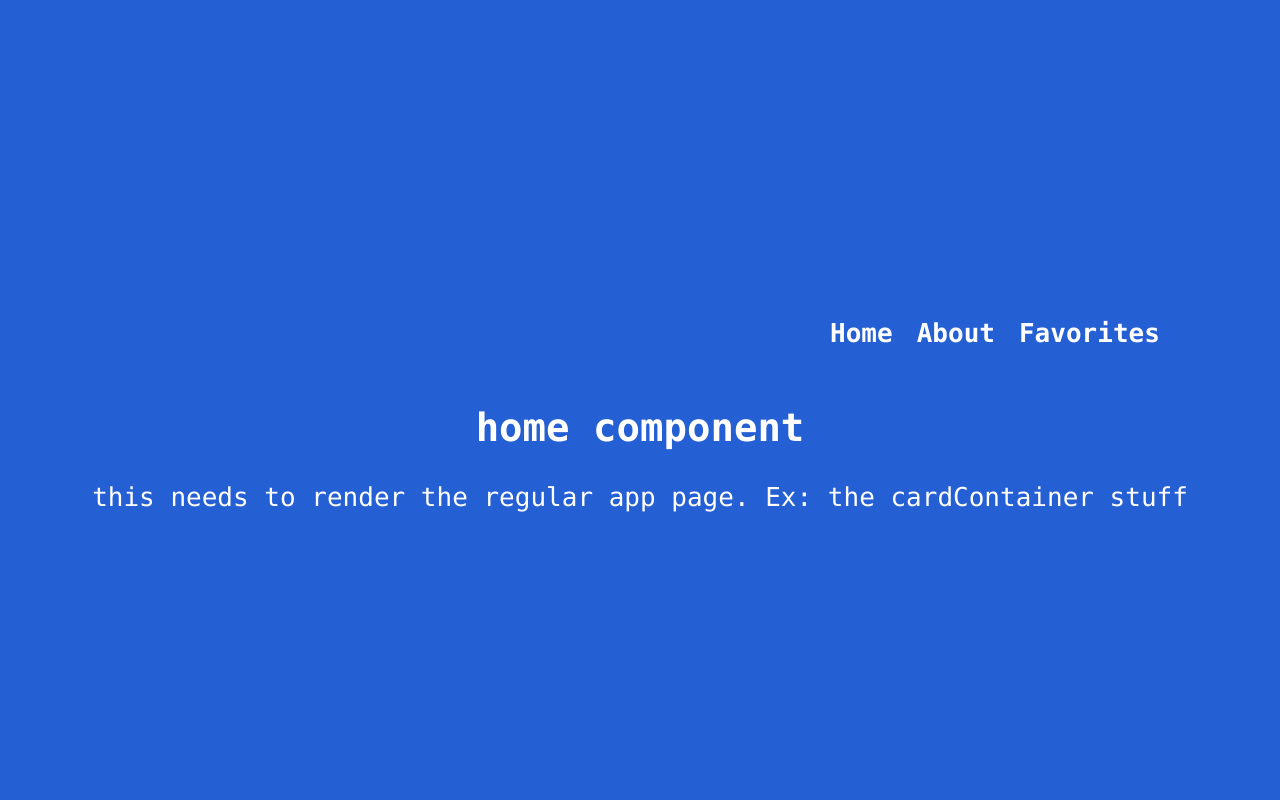
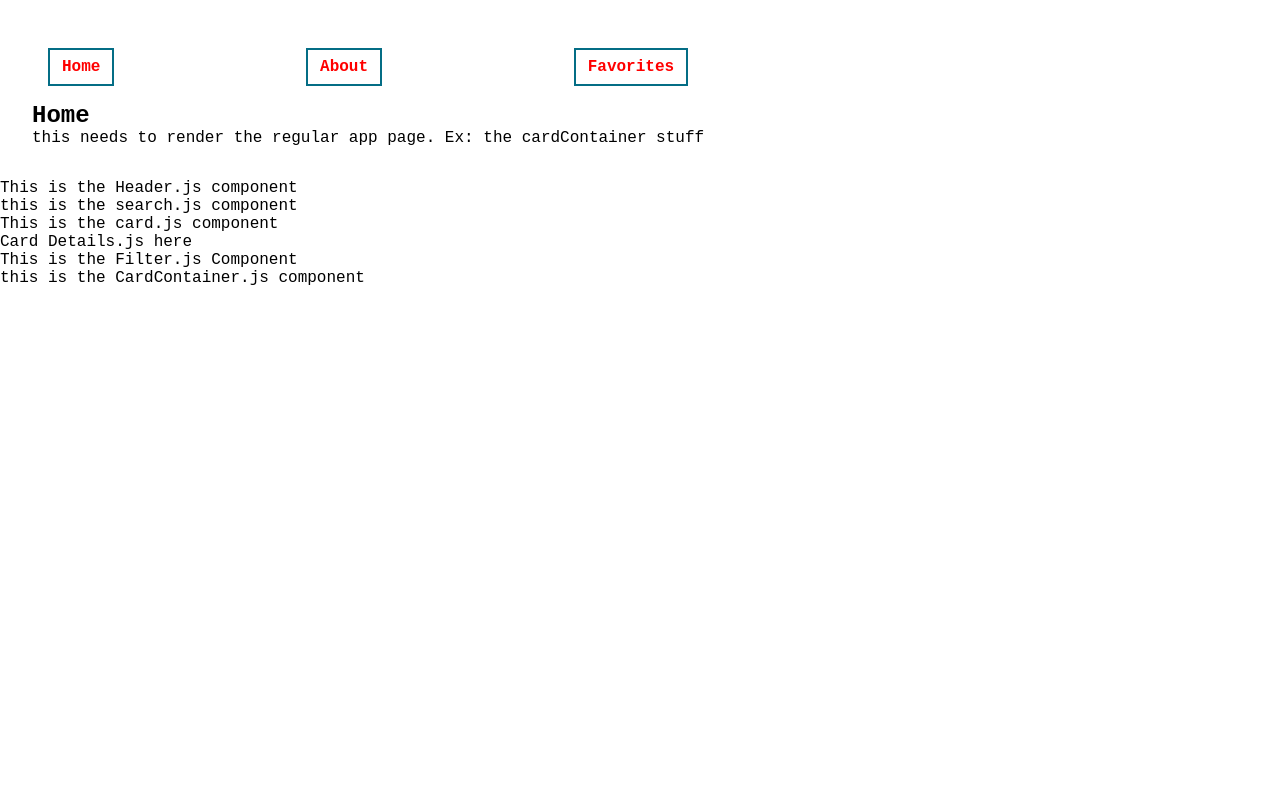
Before and after one commit to brooke-dev/phase-2-project, a React (Create React App) app in the folder project2/: page / in a window 1280 px wide. Shown: the top 800 px of the page. Built offline with nearby package versions, Linux system fonts and the light colour scheme.

Commit message:
finished nav bar but needing new CSS soon

```diff
--- a/project2/src/App/App.css
+++ b/project2/src/App/App.css
@@ -1,4 +1,4 @@
-.App {
+/* .App {
   text-align: center;
   font-family: 'Lucida Console'
 }
@@ -10,7 +10,7 @@
 }
 
 .App-header {
-  background-color: #255fd4;
+  background-color: rgb(177, 14, 14);
   min-height: 100vh;
   display: flex;
   flex-direction: column;
@@ -31,4 +31,331 @@
   to {
     transform: rotate(360deg);
   }
+} */
+
+:root {
+  --turquoise: red;
+  --mid-turquoise: #14d5c9;
+  --dark-turquoise: #046d85;
+  --black: white;
+  --white: black;
+  --grey: #d6e2e7;
+  --dark-grey: #7f8a8e;
+  --yellow: #f9c51a;
+  --orange: #ff5c00;
+  --fuschia: #e80352;
+  --blue: #338fff;
+  --blue-dark: #145cb3;
+  --purple: #cda2ff;
+  --green: #00ef7c;
+  --color: var(--white);
+  --background: var(--black);
+  --primary: var(--turquoise);
 }
+* {
+  padding: 0;
+  margin: 0;
+  box-sizing: border-box;
+}
+
+body {
+  font-family: "Fira Code", monospace;
+  font-size: 16px;
+  color: var(--color);
+  background-color: var(--background);
+}
+
+.App {
+  color: var(--color);
+  background-color: var(--background);
+  min-height: 100vh;
+}
+
+.App.light {
+  --color: var(--black);
+  --background: var(--white);
+  --primary: var(--dark-turquoise);
+}
+
+section {
+  padding: 2rem;
+  display: flex;
+  flex-direction: column;
+  align-items: center;
+}
+
+/* buttons */
+button, .button {
+  appearance: auto;
+  padding: 0.5rem 0.75rem;
+  border: none;
+  font: inherit;
+  font-weight: 600;
+  color: inherit;
+  cursor: pointer;
+  color: var(--primary);
+  background-color: var(--background);
+  border: 2px solid var(--dark-turquoise);
+  transition: background-color 0.2s;
+}
+
+button.active,
+button:focus,
+button:hover,
+.button.active,
+.button:focus,
+.button:hover {
+  outline: none;
+  color: var(--background);
+  background-color: var(--primary);
+  border: 2px solid var(--primary);
+}
+
+button:disabled,
+.button:disabled {
+  cursor: not-allowed;
+  color: var(--dark-grey);
+  background-color: var(--grey);
+}
+
+button.blue,
+.button.blue {
+  border: 2px solid var(--blue-dark);
+  color: var(--blue);
+}
+
+button.blue.active,
+button.blue:focus,
+button.blue:hover,
+.button.blue.active,
+.button.blue:focus,
+.button.blue:hover {
+  color: var(--white);
+  background-color: var(--blue);
+  border: 2px solid var(--blue);
+}
+
+/* links */
+a {
+  color: var(--color);
+  border-bottom: 1px solid var(--color);
+  text-decoration: none;
+}
+
+a:hover {
+  background-color: var(--blue);
+  border-bottom: 1px solid var(--blue);
+}
+
+/* header */
+header {
+  padding: 1rem;
+  display: flex;
+  justify-content: space-between;
+  align-content: center;
+}
+
+/* .logo {
+  color: var(--turquoise);
+  font-size: 1.25em;
+  font-family: Helvetica;
+  margin-right: 0.5rem;
+} */
+
+/* forms */
+.form {
+  display: flex;
+  flex-direction: column;
+  width: 500px;
+  margin: 0 auto;
+  border: 2px solid var(--dark-turquoise);
+  padding: 1.75rem;
+}
+
+.form h3 {
+  margin-bottom: 1rem;
+}
+
+input,
+textarea,
+select {
+  margin-top: 0.25rem;
+  margin-bottom: 1rem;
+  padding: 0.5rem;
+  border: none;
+  font-size: 1.25rem;
+  font-weight: bold;
+  transition: all 0.3s;
+  border: 2px solid var(--color);
+}
+
+input:focus,
+textarea:focus,
+select:focus {
+  outline: none;
+  border: 2px solid var(--primary);
+}
+
+.form button[type="submit"] {
+  width: 50%;
+  cursor: pointer;
+}
+
+/* Filter */
+.filter {
+  display: flex;
+  flex-wrap: wrap;
+  justify-content: center;
+  padding: 1rem;
+}
+
+.filter .button, .filter button {
+  margin: 0 0.5rem;
+}
+
+/* cards */
+.cards {
+  margin: 0 auto;
+  list-style: none;
+  width: 100%;
+  display: grid;
+  grid-template-columns: repeat(auto-fill, minmax(250px, 1fr));
+  gap: 1.5rem;
+}
+
+.card {
+  max-width: 400px;
+  display: grid;
+  grid-template-rows: auto 1fr auto;
+  border: 2px solid var(--dark-turquoise);
+}
+
+@media screen and (max-width: 588px) {
+  .card {
+    display: block;
+    max-width: inherit;
+  }
+}
+
+.card .image {
+  max-height: 200px;
+  overflow: hidden;
+  position: relative;
+}
+
+.card .image img {
+  width: 100%;
+  height: 175px;
+  object-fit: cover;
+}
+
+.card > a {
+  border-bottom: none;
+}
+
+.card > a:hover {
+  border-bottom: none;
+  background-color: transparent;
+}
+
+.card .image .claps {
+  color: transparent;
+  text-shadow: 0 0 0 var(--primary);
+  position: absolute;
+  top: 10px;
+  right: 10px;
+}
+
+.card .image .claps:focus,
+.card .image .claps:hover {
+  color: transparent;
+  text-shadow: 0 0 0 var(--background);
+}
+
+.card .details {
+  margin: 0.5rem;
+}
+
+.card .details h4 {
+  margin: 0.5rem 0;
+}
+
+.card .details p {
+  margin: 0.5rem 0;
+}
+
+.card .extra {
+  margin: 0.5rem;
+}
+
+.card .extra {
+  display: flex;
+  justify-content: space-between;
+}
+
+.manage .button, .manage button {
+  margin-left: 0.25em;
+}
+
+.badge {
+  display: inline-block;
+  padding: 0.25rem 0.5rem;
+  border-radius: 4px;
+  margin: 0.25rem;
+}
+
+.badge.blue {
+  background-color: var(--blue);
+  border: 2px solid var(--blue-dark);
+  color: var(--white);
+}
+
+.box {
+  border: 2px solid var(--dark-turquoise);
+  padding: 1.75rem;
+}
+
+nav {
+  padding: 1rem;
+  /* display: flex; */
+  justify-content: space-between;
+  align-content: center;
+}
+
+/* .navigation * {
+  margin: 0 0.5rem;
+}
+
+.branding {
+  display: flex;
+}
+
+header h1 a {
+  border-bottom: none;
+  display: flex;
+  align-items: center;
+}
+
+header h1 a:hover {
+  border-bottom: none;
+  background-color: transparent;
+} */
+
+/* .logo {
+  color: var(--turquoise);
+  font-size: 1.25em;
+  font-family: Helvetica;
+  margin-right: 0.5rem;
+}
+
+.project-image img {
+  width: 100%;
+  max-width: 1000px;
+  display: block;
+  margin-bottom: 2rem;
+}
+
+.about {
+  max-width: 800px;
+  margin: 0 auto;
+} */
--- a/project2/src/App/App.js
+++ b/project2/src/App/App.js
@@ -1,5 +1,5 @@
 import './App.css';
-import React, {useState} from "react";
+import React from "react";
 import {Switch, Route} from "react-router-dom"
 import NavBar from "../NavBarFolder/NavBar.js"
 import About from "../NavBarFolder/About.js"
@@ -10,13 +10,12 @@ import Search from "../SearchFolder/Search"
 import CardContainer from "../CardContainerFolder/CardContainer"
 
 function App() {
-  const [page, setPage]=useState("/")
 
   return (
     <div className="App">
       <header className="App-header">
          <nav>
-        <NavBar onChangePage={setPage}/>
+        <NavBar />
         <Switch>
           <Route path = "/about">
             <About />
@@ -37,7 +36,6 @@ function App() {
       <div>
         <Header />
         <Search />
-        <p>Words for our app here--APP.js</p>
         <CardContainer />
       </div>
 
--- a/project2/src/NavBarFolder/Home.js
+++ b/project2/src/NavBarFolder/Home.js
@@ -3,7 +3,7 @@ import React from "react";
 function Home(){
     return(
         <div>
-            <h1>home component</h1>
+            <h1>Home</h1>
             <p>this needs to render the regular app page. Ex: the cardContainer stuff</p>
         </div>
     )
--- a/project2/src/NavBarFolder/NavBar.js
+++ b/project2/src/NavBarFolder/NavBar.js
@@ -1,4 +1,4 @@
-import React, {useState, useEffect, useRef} from "react";
+import React from "react";
 import {NavLink, Link} from "react-router-dom";
 // import Home from "./Home";
 // import Favorites from "./Favorites"
@@ -6,49 +6,9 @@ import {NavLink, Link} from "react-router-dom";
 import NavBarCSS from "./NavBar.css"
 
 function NavBar(){
-    const [isSideMenu, setSideMenu] = useState(false)
-    const open = (isSideMenu) => {
-      return setSideMenu(!isSideMenu)
-    }
-    const domeNode = useRef()
-    const updateState = (event) => {
-      if (domeNode.current.contains(event.target)) {
-        return
-      }
-      setSideMenu(false)
-    }
-    useEffect(() => {
-      document.addEventListener('mousedown', updateState)
-      return () => {
-        document.removeEventListener('mousedown', updateState)
-      }
-    }, [])
     return (
       <>
         <header className="topBar">
-          <div className="menuBar">
-            <span
-              ref={domeNode}
-              className="navIcon"
-              onClick={() => {
-                open(isSideMenu)
-              }}
-            >
-              <svg
-                xmlns="http://www.w3.org/2000/svg"
-                className="h-5 w-5"
-                viewBox="0 0 20 20"
-                fill="currentColor"
-              >
-                {isSideMenu ? (
-                  <path d="M4.293 4.293a1 1 0 011.414 0L10 8.586l4.293-4.293a1 1 0 111.414 1.414L11.414 10l4.293 4.293a1 1 0 01-1.414 1.414L10 11.414l-4.293 4.293a1 1 0 01-1.414-1.414L8.586 10 4.293 5.707a1 1 0 010-1.414z" />
-                ) : (
-                  <path d="M3 5a1 1 0 011-1h12a1 1 0 110 2H4a1 1 0 01-1-1zM3 10a1 1 0 011-1h12a1 1 0 110 2H4a1 1 0 01-1-1zM3 15a1 1 0 011-1h12a1 1 0 110 2H4a1 1 0 01-1-1z" />
-                )}
-              </svg>
-            </span>
-          </div>
-          <div className="sideMenu" style={{ left: isSideMenu ? '0' : '-265px' }}>
             <NavLink className="button" exact to="/home">
                 Home
             </NavLink>
@@ -58,7 +18,6 @@ function NavBar(){
             <NavLink className="button" to="/favorites">
                 Favorites
             </NavLink>
-          </div>
         </header>
       </>
     )
```
Also changed, not shown: project2/src/NavBarFolder/NavBar.css (+0 -60 lines).
